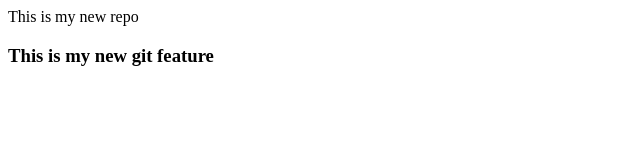
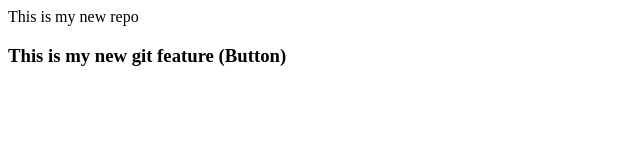
Before and after one commit to Sanju8818/localRepo, a plain HTML site: page index.html in a window 1280 px wide. Shown: the whole page, without its empty margins (0-640 px from the left). Drawn offline with Linux system fonts and the light colour scheme.

Commit message:
new Button

```diff
--- a/index.html
+++ b/index.html
@@ -1,2 +1,2 @@
 <p>This is my new repo</p>
-<h3>This is my new git feature</h3>
+<h3>This is my new git feature (Button)</h3>
```
